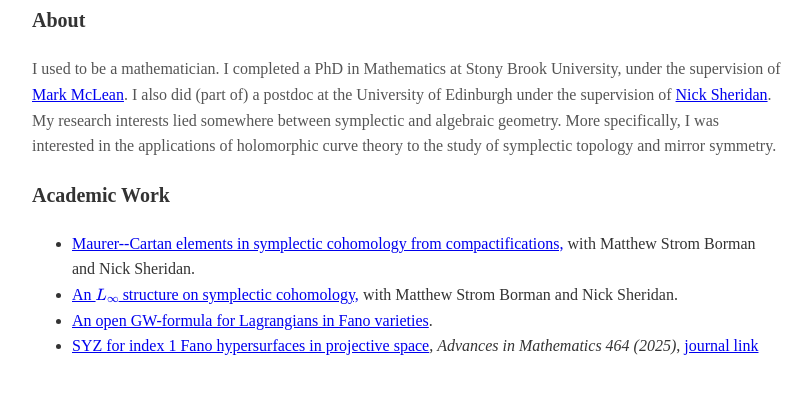
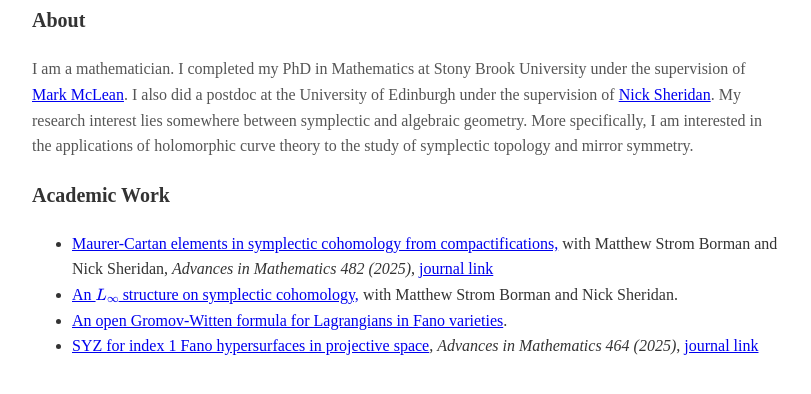
Before and after one commit to melalami/melalami.github.io, a plain HTML site: page index.html in a window 1280 px wide. Shown: the part 104-498 px from the top of the page, without its empty margins (48-859 px from the left). Drawn offline with nearby package versions, Linux system fonts and the light colour scheme.

Commit message:
linked published version of Maurer-Cartan paper

```diff
--- a/index.html
+++ b/index.html
@@ -77,17 +77,17 @@
     <h1>Mohamed El Alami</h1>
     <h2>About</h2>
     <p>
-        I used to be a mathematician. I completed a PhD in Mathematics at Stony Brook University, under the supervision of <a href="https://www.math.stonybrook.edu/~markmclean/index.html">Mark McLean</a>.
-        I also did (part of) a postdoc at the University of Edinburgh under the supervision of <a href="https://sites.google.com/view/nick-sheridan">Nick Sheridan</a>. My research interests lied somewhere between symplectic and algebraic geometry. More specifically, I was interested in the applications of holomorphic curve theory to the study of symplectic topology and mirror symmetry.
+        I am a mathematician. I completed my PhD in Mathematics at Stony Brook University under the supervision of <a href="https://www.math.stonybrook.edu/~markmclean/index.html">Mark McLean</a>.
+        I also did a postdoc at the University of Edinburgh under the supervision of <a href="https://sites.google.com/view/nick-sheridan">Nick Sheridan</a>. My research interest lies somewhere between symplectic and algebraic geometry. More specifically, I am interested in the applications of holomorphic curve theory to the study of symplectic topology and mirror symmetry.
     </p>
     <h2>Academic Work</h2>
     <ul>
-        <li> <a href="https://arxiv.org/abs/2408.09221">Maurer--Cartan elements in symplectic cohomology from compactifications,</a>
-            with Matthew Strom Borman and Nick Sheridan.</li>
+        <li> <a href="https://arxiv.org/abs/2408.09221">Maurer-Cartan elements in symplectic cohomology from compactifications,</a>
+            with Matthew Strom Borman and Nick Sheridan, <i>Advances in Mathematics 482 (2025)</i>, <a href="https://doi.org/10.1016/j.aim.2025.110633"> journal link</a></li>
         <li> <a href="https://arxiv.org/abs/2408.09163">An \(L_{\infty}\) structure on symplectic cohomology,</a>
             with Matthew Strom Borman and Nick Sheridan.</li>
-        <li> <a href="https://arxiv.org/abs/2305.02102">An open GW-formula for Lagrangians in Fano varieties</a>.</li>
-        <li> <a href="https://arxiv.org/abs/2110.10728">SYZ for index 1 Fano hypersurfaces in projective space</a>,  <i>Advances in Mathematics 464 (2025)</i>, <a href="https://www.sciencedirect.com/science/article/abs/pii/S0001870825000428"> journal link</a></li>
+        <li> <a href="https://arxiv.org/abs/2305.02102">An open Gromov-Witten formula for Lagrangians in Fano varieties</a>.</li>
+        <li> <a href="https://arxiv.org/abs/2110.10728">SYZ for index 1 Fano hypersurfaces in projective space</a>,  <i>Advances in Mathematics 464 (2025)</i>, <a href="https://doi.org/10.1016/j.aim.2025.110144"> journal link</a></li>
     </ul>
 </body>
 </html>
```
